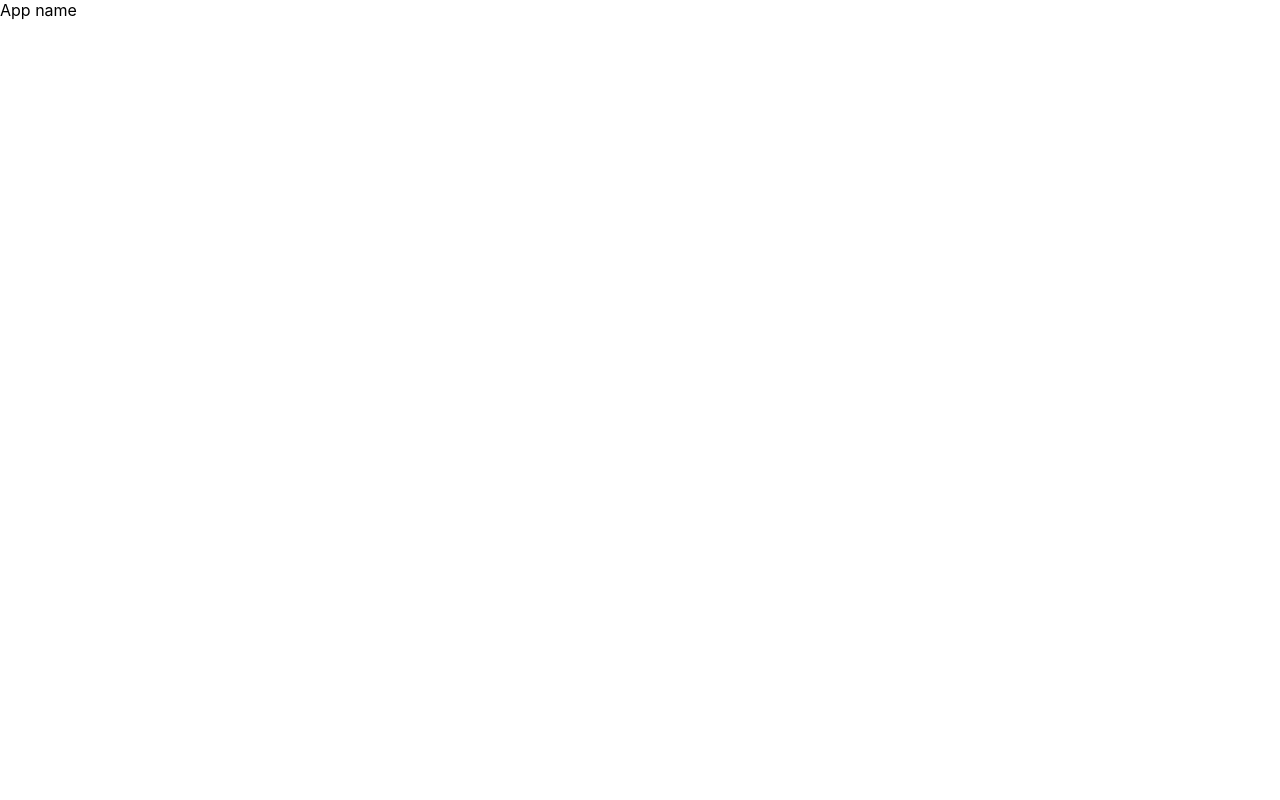
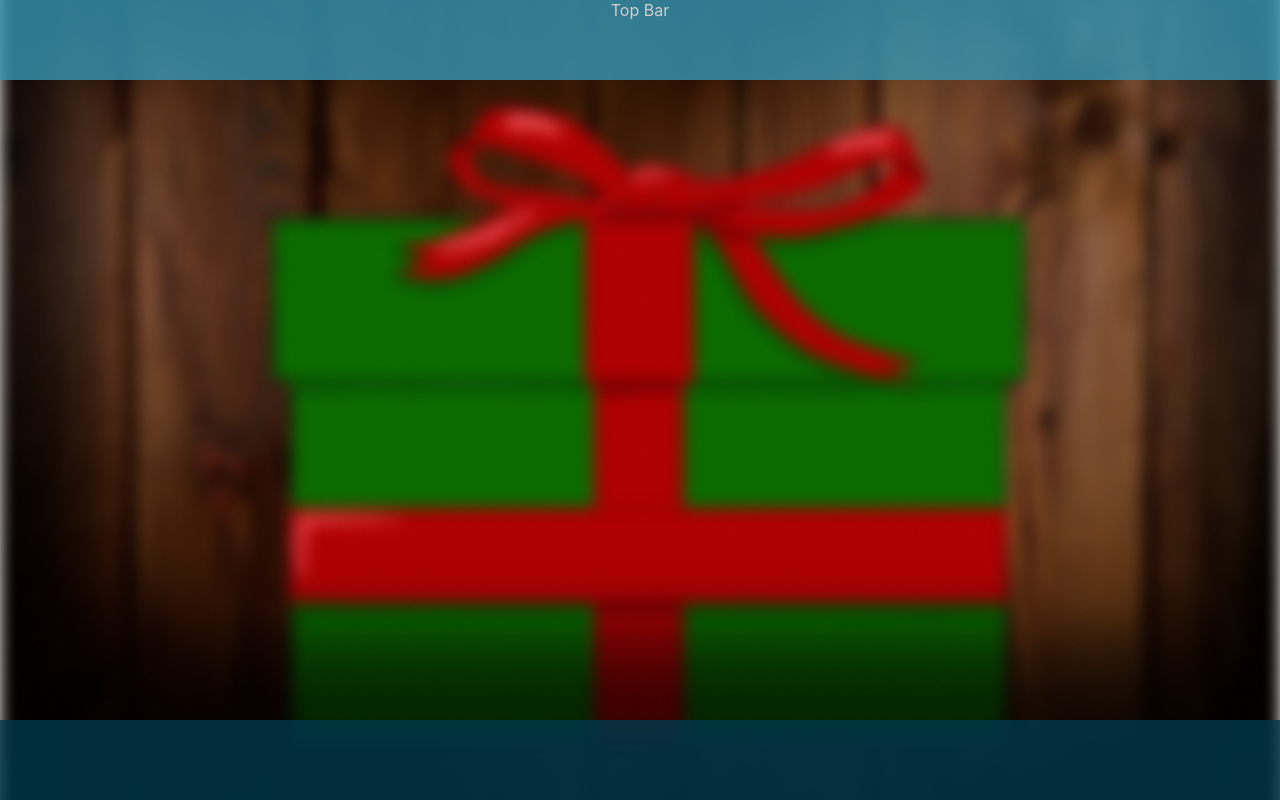
Before and after one commit to AlessioMurgia/secretsanta, a React (Create React App) app: page / in a window 1280 px wide. Built offline with nearby package versions, Linux system fonts and the light colour scheme.

Commit message:
tailwind start

```diff
--- a/src/App.js
+++ b/src/App.js
@@ -1,11 +1,10 @@
 import React from "react";
-import Header from "./Components/Header";
-
+import Page from "./Components/Page";
 function App() {
   return (
-    <div>
-      <Header />
-    </div>
+      <div>
+          <Page/>
+      </div>
   );
 }
 
--- /dev/null
+++ b/src/Components/BottomBar.js
@@ -0,0 +1,19 @@
+import React from "react";
+
+function BottomBar() {
+    return (
+        <div style={{
+            height: "10%",
+            backgroundColor: "#00394B",
+            textAlign: "center",
+            position: "fixed",
+            bottom: "0px",
+            color: "white",
+            width: "100%",
+            opacity: "0.8",
+        }}>
+        </div>
+    );
+}
+
+export default BottomBar;
--- /dev/null
+++ b/src/Components/Page.js
@@ -0,0 +1,25 @@
+import React from "react";
+import backgroundImage from "../images/background.png";
+import TopBar from "./TopBar";
+import BottomBar from "./BottomBar";
+
+function Page() {
+    return (
+        <div style={{
+            // Set the background image
+            backgroundImage: `url(${backgroundImage})`,
+            backgroundSize: "cover",
+            backgroundPosition: "center",
+            // Set the height and width of the page
+            height: "100vh",
+            width: "100vw"
+        }}>
+            {/* Render the top bar and bottom bar components */}
+            <TopBar/>
+            <BottomBar/>
+
+        </div>
+    )
+}
+
+export default Page;
--- /dev/null
+++ b/src/Components/TopBar.js
@@ -0,0 +1,17 @@
+import React from "react";
+
+function TopBar() {
+    return (
+        <div style={{
+            height: "10%",
+            backgroundColor: "#3897B5",
+            color: "white",
+            textAlign: "center",
+            opacity: "0.8"
+        }}>
+            Top Bar
+        </div>
+    );
+}
+
+export default TopBar;
```
